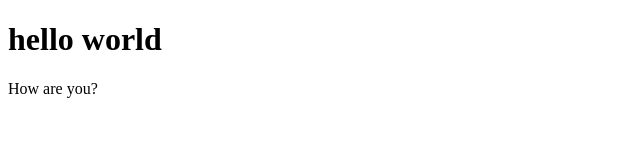
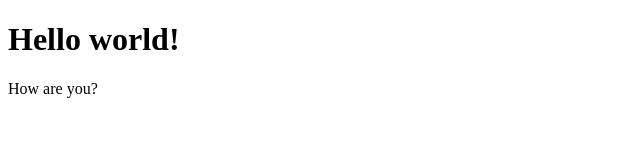
Before and after one commit to night-sky-watcher/nauka-gita-2, a plain HTML site: page index.html in a window 1280 px wide. Shown: the whole page, without its empty margins (0-640 px from the left). Drawn offline with Linux system fonts and the light colour scheme.

Commit message:
Change content

```diff
--- a/index.html
+++ b/index.html
@@ -3,7 +3,7 @@
     <head></head>
     <body>
         <div>
-            <h1>hello world</h1>
+            <h1>Hello world!</h1>
             <p>How are you?</p>
         </div>
 
```
